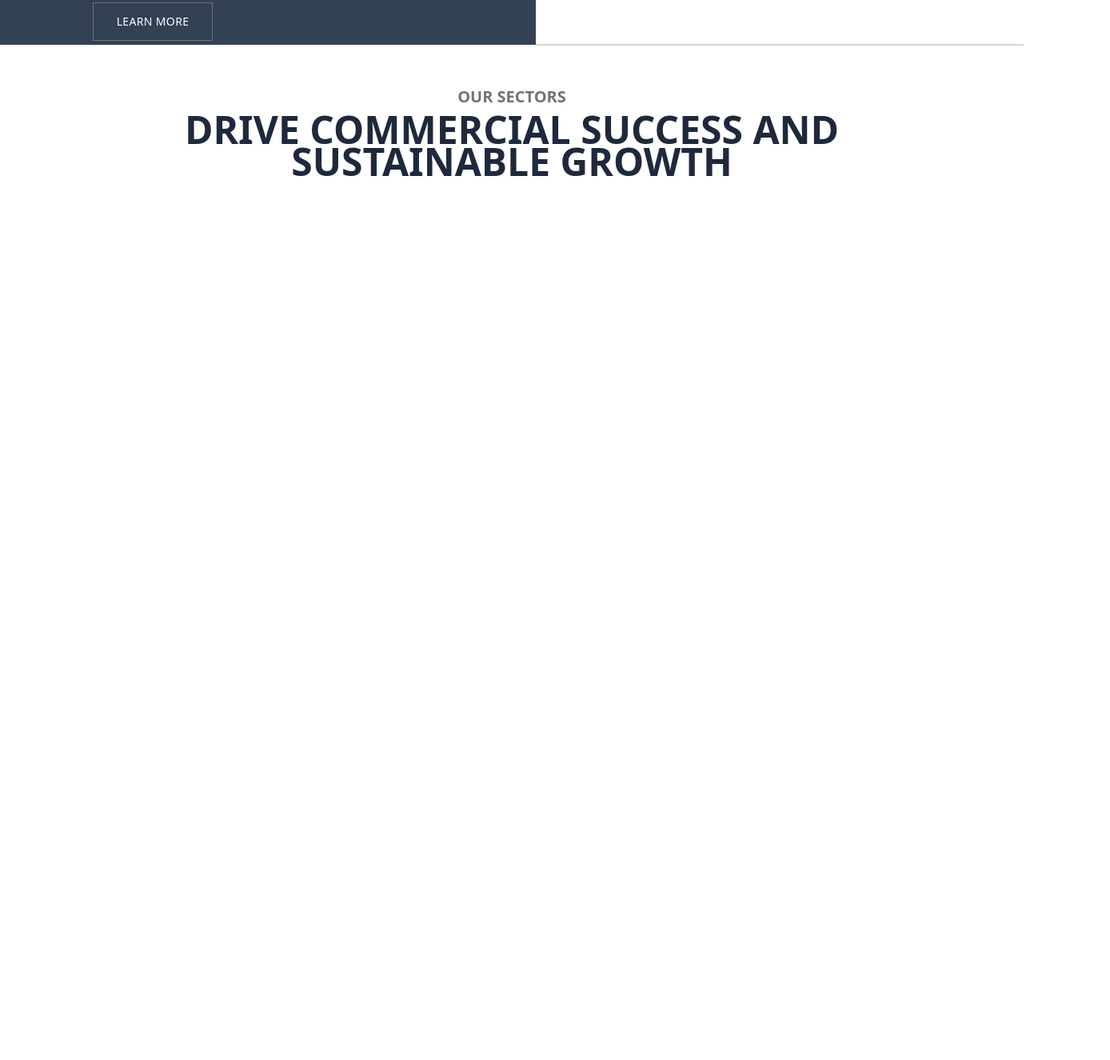
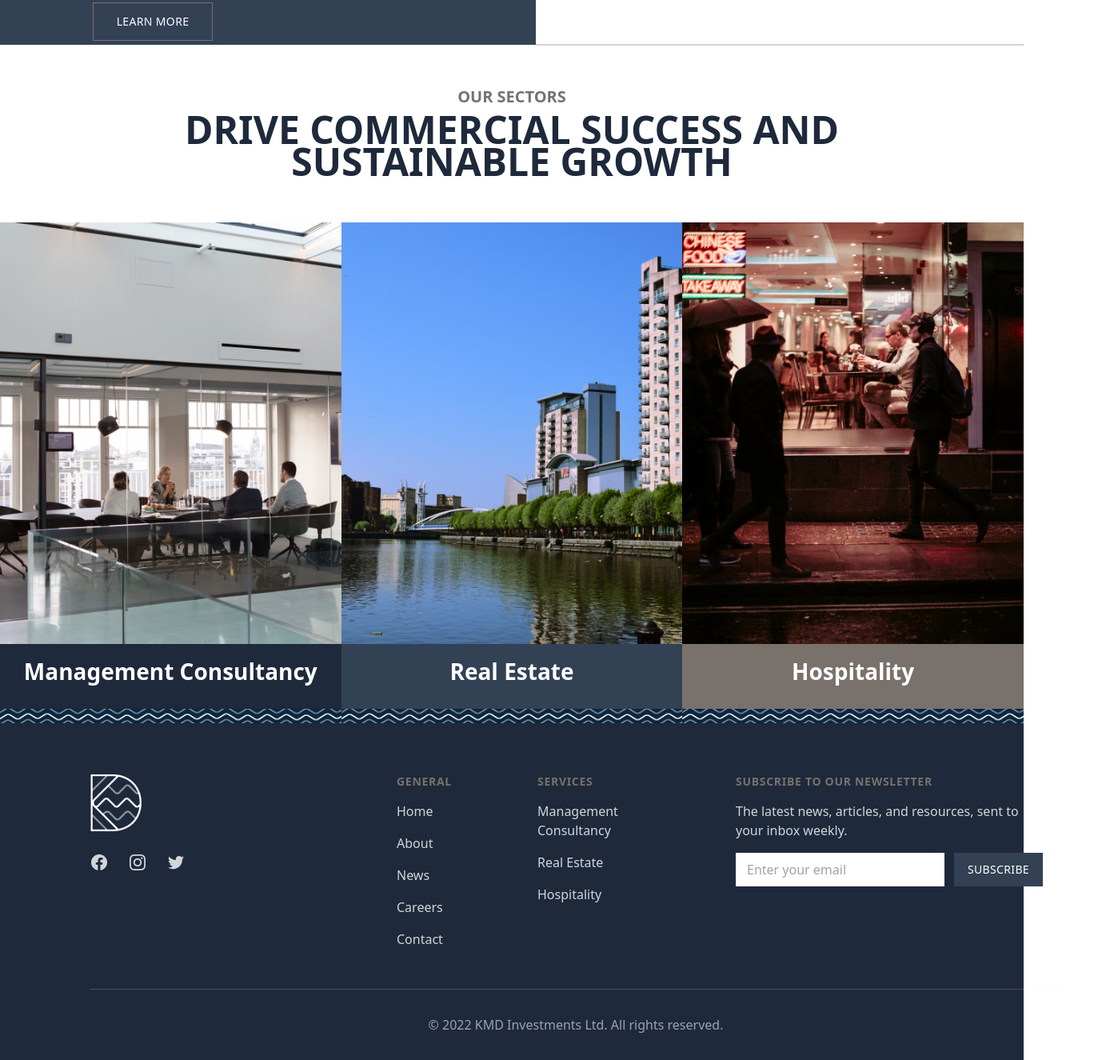
Before and after one commit to johnhilt95/Front-end-assignment-Tailwindcss, a website: page index.html in a window 1280 px wide. Shown: the part 1262-2587 px from the top of the page at 80% size, 1388 px wide, since content can reach past the window. Before the commit the page ends 1540 px from the top, so only its background shows below. Drawn offline with Linux system fonts and the light colour scheme.

Commit message:
third commit

```diff
--- a/index.html
+++ b/index.html
@@ -10,8 +10,8 @@
    <Section>
         <div class="container min-h-screen w-auto bg-hero-pattern  bg-cover  ">
             <nav class="flex items-center">
-                <img src="images/KMD_Logo_White 1.png" alt="KMD_Logo_White" class=" ml-[113px] mt-[30px] w-[98px] h-[83px]">
-                <img src="images/align-right.png"  alt="align-right" class=" absolute ml-[1350px] mr-[114px] mt-[46px]">
+                <a href="#"><img src="images/KMD_Logo_White 1.png" alt="KMD_Logo_White" class=" ml-[113px] mt-[30px] w-[98px] h-[83px]"></a>
+                <a href="#" class=" absolute ml-[1350px] mr-[114px] mt-[46px]"><img src="images/align-right.png"  alt="align-right" ></a>
             </nav>
             <div>
                 <div class="text-[90px] text-white ml-[113px] mt-[310px] absolute  font-bold leading-none bg-slate-800 pl-2">BUILDING <br/> BETTER FUTURES</div>
@@ -44,5 +44,99 @@
             <div class="text-center text-slate-800 text-[48px] font-bold uppercase leading-10 pb-[56px]">drive commercial success and<br/>sustainable growth</div>
         </div>
     </section>
+    <section>
+        <div class="container flex items-center w-full" >
+            <div class="w-1/3">
+                <img src="images/image 8.png" alt="image 8" class="w-full">
+                <div class="h-[81px] bg-slate-800 ">
+                    <div class="text-center  text-white text-[28px] font-bold leading-10 py-[14px]">
+                        Management Consultancy
+                    </div>
+                </div>
+                <img src="images/KMD_Pattern_Blue-01 3.png" alt="KMD_Pattern_Blue-01 3" class="w-full">
+            </div>
+            <div class="w-1/3">
+                <img src="images/image 9.png" alt="image 9" class="w-full">
+                <div class=" h-[81px] bg-slate-700">
+                    <div class="text-center text-white text-[28px] font-bold leading-10 py-[14px]">
+                        Real Estate
+                    </div>
+                </div>
+                <img src="images/KMD_Pattern_Blue-01 3.png" alt="KMD_Pattern_Blue-01 3" class="w-full">
+            </div>
+            <div class="w-1/3" >
+                <img src="images/image 10.png" alt="image 10" class="w-full">
+                <div class=" h-[81px] bg-stone-500 ">
+                    <div class="text-center text-white text-[28px] font-bold leading-10 py-[14px]">
+                        Hospitality
+                    </div>
+                </div>
+                <img src="images/KMD_Pattern_Blue-01 3.png" alt="KMD_Pattern_Blue-01 3" class="w-full">
+            </div>
+        </div>
+    </section>
+    <footer class="bg-slate-800 w-full h-[421px]">
+        <div class="container w-[1280px] h-[421px] mx-[80px] px-[32px] pt-[64px] ">
+            <div class="flex">
+                <div class="w-96 h-[220px] relative">
+                    <img src="images/KMD_Logo_White 2.png" alt="KMD_Logo_footer">
+                    <div class="mt-[23px]">
+                        <ul class="flex gap-6 ">
+                            <li><a href="#"><img src="images/facebook.png" alt="facebook"></a></li>
+                            <li><a href="#"><img src="images/instagram.png" alt="instagram"></a></li>
+                            <li><a href="#"><img src="images/twiter.png" alt="twiter"></a></li>
+                        </ul>
+                    </div>
+                </div>
+                <div class="w-44">
+                    <div class="self-stretch text-stone-500 text-[14px] font-bold uppercase leading-tight tracking-wider">General</div>
+                    <div class="w-44 h-[184px] flex-col justify-start items-start gap-4 inline-flex">
+                        <ul>
+                            <li class="text-gray-300 text-[16px] font-normal leading-normal mt-[16px]"><a href="#">Home</a></li>
+                            <li class="text-gray-300 text-[16px] font-normal leading-normal mt-[16px]"><a href="#">About</a></li>
+                            <li class="text-gray-300 text-[16px] font-normal leading-normal mt-[16px]"><a href="#">News</a></li>
+                            <li class="text-gray-300 text-[16px] font-normal leading-normal mt-[16px]"><a href="#">Careers</a></li>
+                            <li class="text-gray-300 text-[16px] font-normal leading-normal mt-[16px]"><a href="#">Contact</a></li>
+                        </ul>
+                    </div>
+                </div>
+                <div class="w-[196px]" >
+                    <div class="self-stretch text-stone-500 text-[14px] font-bold uppercase leading-tight tracking-wider">Services</div>
+                    <div class="w-[196px] h-[184px] flex-col justify-start items-start gap-4 inline-flex">
+                        <ul>
+                            <li class="text-gray-300 text-[16px] font-normal leading-normal mt-[16px]"><a href="#">Management Consultancy</a></li>
+                            <li class="text-gray-300 text-[16px] font-normal leading-normal mt-[16px]"><a href="#">Real Estate</a></li>
+                            <li class="text-gray-300 text-[16px] font-normal leading-normal mt-[16px]"><a href="#">Hospitality</a></li>
+
+                        </ul>
+                    </div>
+                </div>
+                <div class="ml-[52px]">
+                    <div class="self-stretch text-stone-500 text-[14px] font-bold uppercase leading-tight tracking-wider">Subscribe to our newsletter</div>
+                    <div class="w-96 mt-[16px] text-gray-300 text-[16px] font-normal leading-normal">The latest news, articles, and resources, sent to your inbox weekly.</div>
+                    <div class="w-96 mt-[16px] h-[42px] justify-start items-start gap-3 inline-flex">
+                        <div class="grow shrink basis-0 h-[42px] px-[13px] py-[9px] bg-white  border border-white justify-start items-center flex">
+                        <input type="email" class="text-gray-500 text-[16px] font-normal leading-normal" placeholder="Enter your email"/>
+                        </div>
+                        <div class=" h-[42px] px-[17px] py-[9px] bg-slate-700 justify-center items-center flex">
+                        <button class="text-white text-[14px] font-normal uppercase leading-normal tracking-wide">Subscribe</button>
+                        </div>
+                    </div>
+                </div>
+            </div>
+            <div class="w-[1216px] h-[57px] mt-[48px] flex-col justify-start items-start inline-flex">
+                <div class="self-stretch h-[1px] bg-gray-200 bg-opacity-20"></div>
+                <div class="self-stretch pt-8 justify-start items-center inline-flex">
+                  <div class="grow shrink basis-0 text-center text-gray-400 text-[16px] font-normal leading-normal">© 2022 KMD Investments Ltd. All rights reserved.</div>
+                </div>
+            </div>
+
+        </div>
+
+
+
+
+
+    </footer>
 </body>
 </html>
--- a/tailwind.config.js
+++ b/tailwind.config.js
@@ -6,6 +6,7 @@ module.exports = {
       backgroundImage: {
         "hero-pattern":
           "url('/images/viktor-forgacs-XBGrm3qPCTw-unsplash 1.png')",
+        "images-10": "url('/images/image 10.png')",
       },
     },
   },
```
Also changed, not shown: assets/css/style.css, images/KMD_Logo_White 2.png (added), images/KMD_Pattern_Blue-01 3.png (added), images/facebook.png (added), images/instagram.png (added), images/twiter.png (added).
